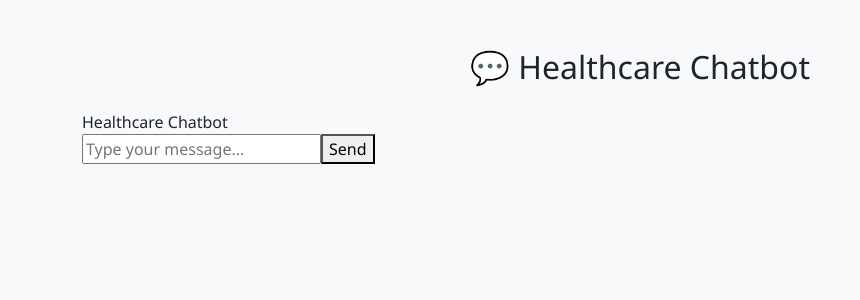
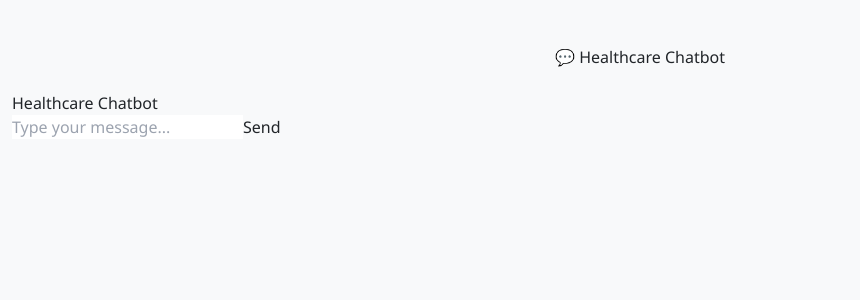
Before and after one commit to SagarThapa2002/Healthcare-Chatbot, a React (Create React App) app in the folder frontend/: page / in a window 1280 px wide. Shown: the top 300 px of the page, without its empty margins (0-860 px from the left). Built offline with nearby package versions, Linux system fonts and the light colour scheme.

Commit message:
add Tailwind design system

```diff
--- a/frontend/package.json
+++ b/frontend/package.json
@@ -8,7 +8,6 @@
     "@testing-library/jest-dom": "^6.6.3",
     "@testing-library/react": "^16.3.0",
     "@testing-library/user-event": "^13.5.0",
-    "bootstrap": "^5.3.5",
     "react": "^19.1.0",
     "react-dom": "^19.1.0",
     "react-scripts": "5.0.1",
@@ -41,6 +40,6 @@
   "devDependencies": {
     "autoprefixer": "^10.4.21",
     "postcss": "^8.5.3",
-    "tailwindcss": "^4.1.5"
+    "tailwindcss": "^3.4.19"
   }
 }
--- a/frontend/src/index.css
+++ b/frontend/src/index.css
@@ -1,3 +1,7 @@
+@tailwind base;
+@tailwind components;
+@tailwind utilities;
+
 body {
   margin: 0;
   font-family: -apple-system, BlinkMacSystemFont, 'Segoe UI', 'Roboto', 'Oxygen',
--- /dev/null
+++ b/frontend/tailwind.config.js
@@ -0,0 +1,42 @@
+/** @type {import('tailwindcss').Config} */
+module.exports = {
+  content: [
+    './src/**/*.{js,jsx,ts,tsx}',
+    './public/index.html',
+  ],
+  theme: {
+    extend: {
+      colors: {
+        // Healthcare visual identity: calm, trustworthy, restrained.
+        primary: '#0F6B72',
+        'primary-hover': '#0B565C',
+        success: '#2E9E6D',
+        warning: '#D9822B',
+        danger: '#C0392B',
+        background: '#F7F9FA',
+        surface: '#FFFFFF',
+        border: '#E2E8F0',
+        text: '#1F2933',
+        muted: '#5B6472',
+      },
+      fontFamily: {
+        // Matches the system font stack already in src/index.css - no
+        // external font introduced.
+        sans: [
+          '-apple-system',
+          'BlinkMacSystemFont',
+          '"Segoe UI"',
+          'Roboto',
+          'Oxygen',
+          'Ubuntu',
+          'Cantarell',
+          '"Fira Sans"',
+          '"Droid Sans"',
+          '"Helvetica Neue"',
+          'sans-serif',
+        ],
+      },
+    },
+  },
+  plugins: [],
+};
```
Also changed, not shown: 1 other file (tests, documents, lock files or other folders).
